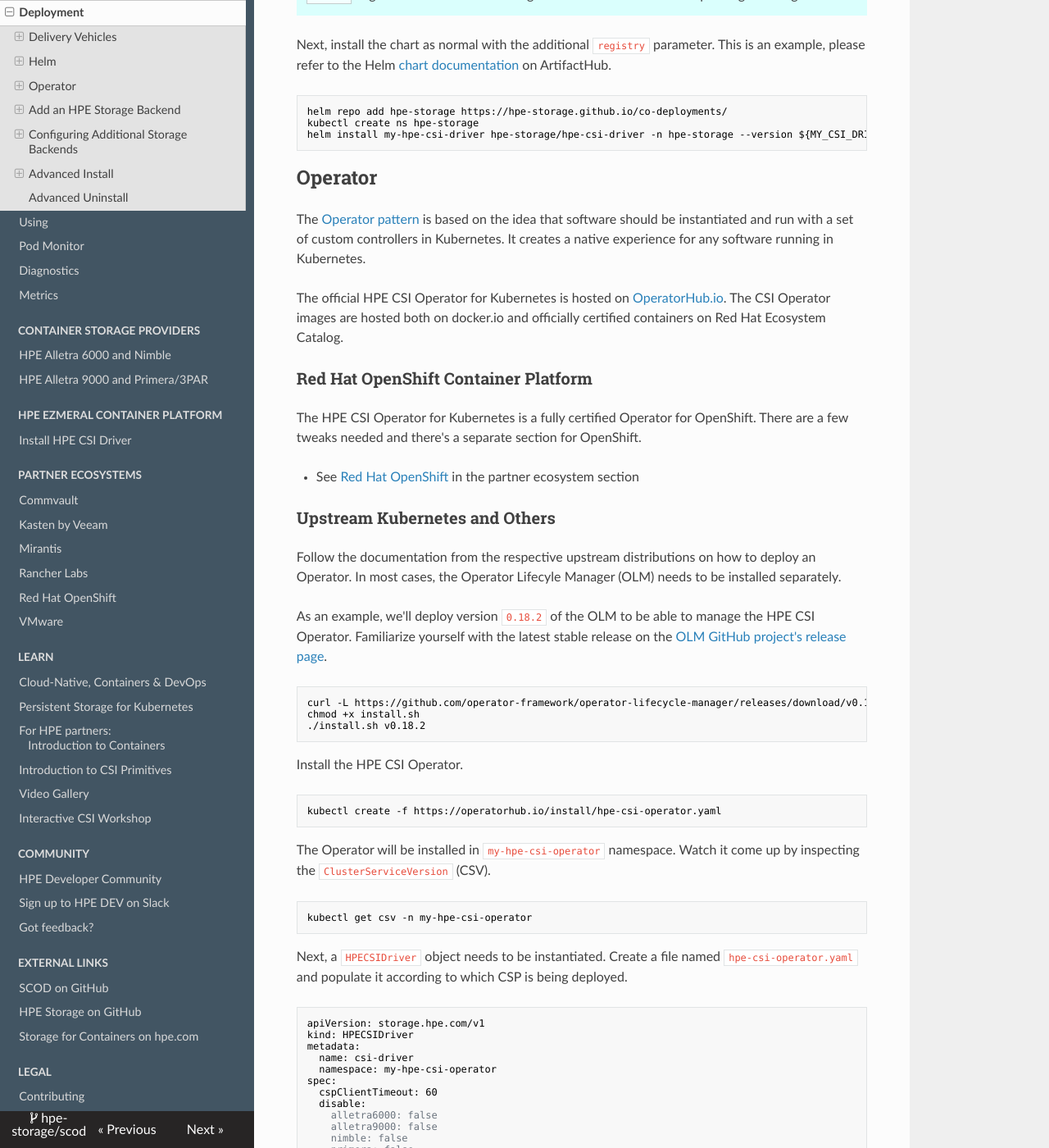
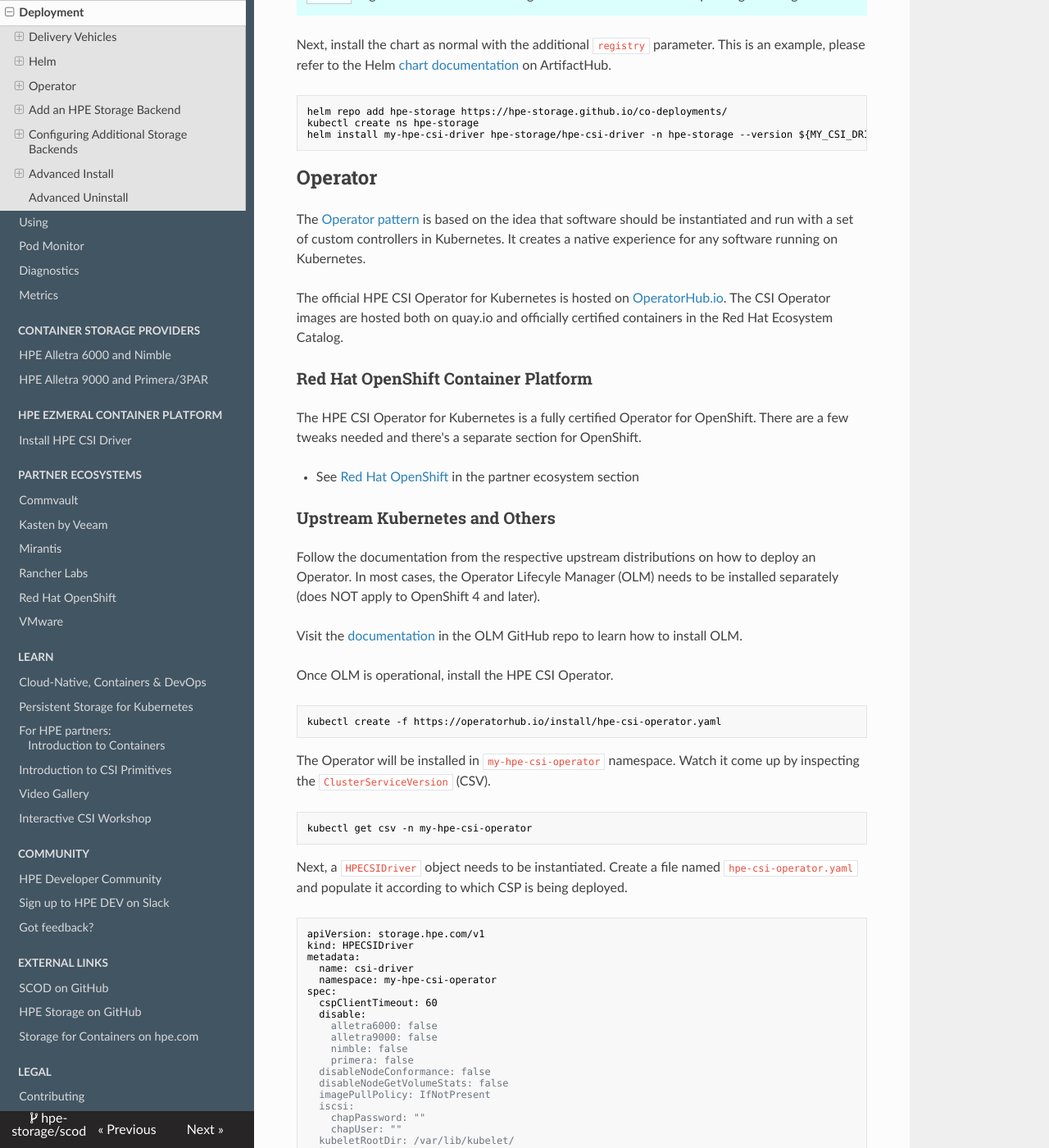
Before and after one commit to hpe-storage/scod, an MkDocs documentation site: the page built from docs/csi_driver/deployment.md, in a window 1280 px wide and 1400 px high, scrolled down 3248 px. Shown: the whole window at 82% size. Built offline with MkDocs 1.6.1, drawn with Linux system fonts in a browser that asks for light colours; nearby versions of some CDN libraries.

Commit message:
OLM fixes (#123)
Signed-off-by: Michael Mattsson <michael.mattsson@gmail.com>

````diff
--- a/docs/csi_driver/deployment.md
+++ b/docs/csi_driver/deployment.md
@@ -88,9 +88,9 @@
 
 ## Operator
 
-The [Operator pattern](https://kubernetes.io/docs/concepts/extend-kubernetes/operator/) is based on the idea that software should be instantiated and run with a set of custom controllers in Kubernetes. It creates a native experience for any software running in Kubernetes.
+The [Operator pattern](https://kubernetes.io/docs/concepts/extend-kubernetes/operator/) is based on the idea that software should be instantiated and run with a set of custom controllers in Kubernetes. It creates a native experience for any software running on Kubernetes.
 
-The official HPE CSI Operator for Kubernetes is hosted on [OperatorHub.io](https://operatorhub.io/operator/hpe-csi-operator). The CSI Operator images are hosted both on docker.io and officially certified containers on Red Hat Ecosystem Catalog.
+The official HPE CSI Operator for Kubernetes is hosted on [OperatorHub.io](https://operatorhub.io/operator/hpe-csi-operator). The CSI Operator images are hosted both on quay.io and officially certified containers in the Red Hat Ecosystem Catalog.
 
 ### Red Hat OpenShift Container Platform
 
@@ -100,17 +100,11 @@
 
 ### Upstream Kubernetes and Others
 
-Follow the documentation from the respective upstream distributions on how to deploy an Operator. In most cases, the Operator Lifecyle Manager (OLM) needs to be installed separately.
+Follow the documentation from the respective upstream distributions on how to deploy an Operator. In most cases, the Operator Lifecyle Manager (OLM) needs to be installed separately (does NOT apply to OpenShift 4 and later).
 
-As an example, we'll deploy version `0.18.2` of the OLM to be able to manage the HPE CSI Operator. Familiarize yourself with the latest stable release on the [OLM GitHub project's release page](https://github.com/operator-framework/operator-lifecycle-manager/releases).
+Visit the [documentation](https://github.com/operator-framework/operator-lifecycle-manager/blob/master/doc/install/install.md) in the OLM GitHub repo to learn how to install OLM.
 
-```markdown
-curl -L https://github.com/operator-framework/operator-lifecycle-manager/releases/download/v0.18.2/install.sh -o install.sh
-chmod +x install.sh
-./install.sh v0.18.2
-```
-
-Install the HPE CSI Operator.
+Once OLM is operational, install the HPE CSI Operator.
 
 ```markdown
 kubectl create -f https://operatorhub.io/install/hpe-csi-operator.yaml
````
